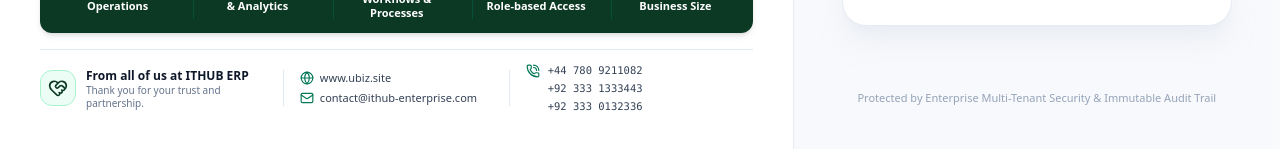
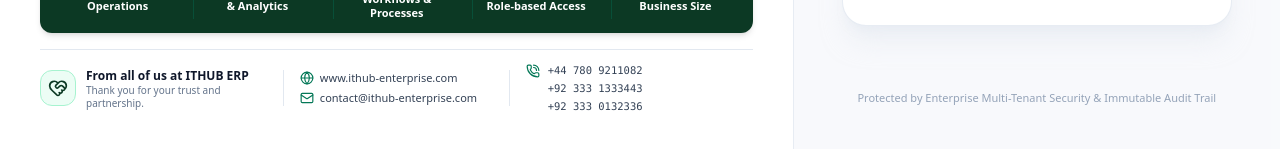
Before and after one commit to ithubcorporation0-beep/software-1, a Next.js app: page /login in a window 1280 px wide. Shown: the part 659-808 px from the top of the page. Built offline with nearby package versions, Linux system fonts and the light colour scheme; what async_hooks would draw is missing.

Commit message:
fix(branding): replace leftover ubiz URL with ithub-enterprise domain in auth showcase footer

```diff
--- a/src/components/auth/erp-hero-showcase.tsx
+++ b/src/components/auth/erp-hero-showcase.tsx
@@ -188,8 +188,8 @@
         <div className="space-y-1 sm:border-x sm:border-slate-200 sm:px-4">
           <div className="flex items-center gap-1.5 text-[11px] font-medium text-slate-700">
             <Globe className="h-3.5 w-3.5 text-emerald-700 shrink-0" />
-            <a href="https://www.ubiz.site" target="_blank" rel="noreferrer" className="hover:underline">
-              www.ubiz.site
+            <a href="https://www.ithub-enterprise.com" target="_blank" rel="noreferrer" className="hover:underline">
+              www.ithub-enterprise.com
             </a>
           </div>
           <div className="flex items-center gap-1.5 text-[11px] font-medium text-slate-700">
```
